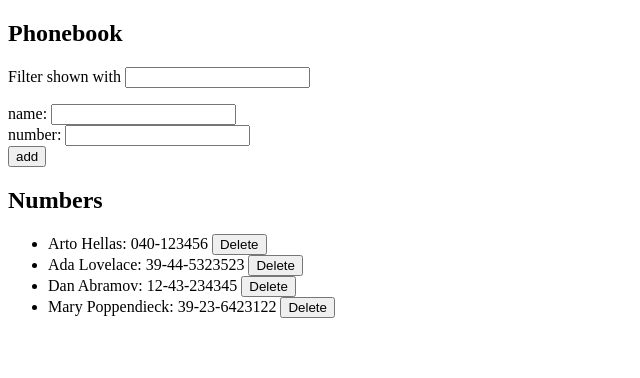
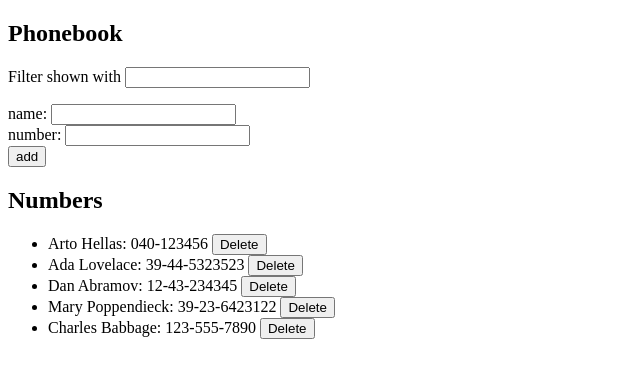
Before and after one commit to dascally/full-stack-open, a React (Create React App) app in the folder part2/phonebook/: page / in a window 1280 px wide. Shown: the top 378 px of the page, without its empty margins (0-640 px from the left). Built offline with nearby package versions, Linux system fonts and the light colour scheme; data requests are answered from the project's data file; the HTML template or start-up script is replaced by a standard one.

Commit message:
Complete exercise 2.18

```diff
--- a/part2/phonebook/db.json
+++ b/part2/phonebook/db.json
@@ -19,6 +19,11 @@
       "name": "Mary Poppendieck",
       "number": "39-23-6423122",
       "id": 4
+    },
+    {
+      "name": "Charles Babbage",
+      "number": "123-555-7890",
+      "id": 5
     }
   ]
 }
--- a/part2/phonebook/src/App.js
+++ b/part2/phonebook/src/App.js
@@ -50,7 +50,7 @@ const Listings = ({ entries, filter, setPersons }) => {
             <button
               type='button'
               onClick={() => {
-                personService.deletePerson(entry.id).then((data) => {
+                personService.deletePerson(entry.id).then(() => {
                   setPersons(
                     entries.filter((person) => person.id !== entry.id)
                   );
@@ -90,13 +90,35 @@ const App = () => {
   const handleSubmit = (evt) => {
     evt.preventDefault();
 
-    if (persons.find((person) => person.name === newName)) {
+    const newPerson = { name: newName, number: newNumber };
+    const existingPerson = persons.find((person) => person.name === newName);
+
+    if (existingPerson) {
       // evt.target.elements[0].setCustomValidity(
       //   `${newName} is already in the phonebook.`
       // );
-      alert(`${newName} is already in the phonebook.`);
+
+      const confirmUpdate = window.confirm(
+        `${newName} is already in the phonebook; replace the old number with a new one?`
+      );
+
+      if (confirmUpdate) {
+        personService
+          .update(existingPerson.id, {
+            ...existingPerson,
+            ...newPerson,
+          })
+          .then((returnedPerson) => {
+            setPersons(
+              persons.map((person) =>
+                person.id === returnedPerson.id ? returnedPerson : person
+              )
+            );
+            setNewName('');
+            setNewNumber('');
+          });
+      }
     } else {
-      const newPerson = { name: newName, number: newNumber };
       personService.create(newPerson).then((returnedPerson) => {
         setPersons(persons.concat(returnedPerson));
         setNewName('');
--- a/part2/phonebook/src/services/persons.js
+++ b/part2/phonebook/src/services/persons.js
@@ -9,6 +9,10 @@ export const create = (newPerson) => {
   return axios.post(baseURL, newPerson).then((res) => res.data);
 };
 
+export const update = (id, newPerson) => {
+  return axios.put(`${baseURL}/${id}`, newPerson).then((res) => res.data);
+};
+
 export const deletePerson = (id) => {
   return axios.delete(`${baseURL}/${id}`).then((res) => res);
 };
```
